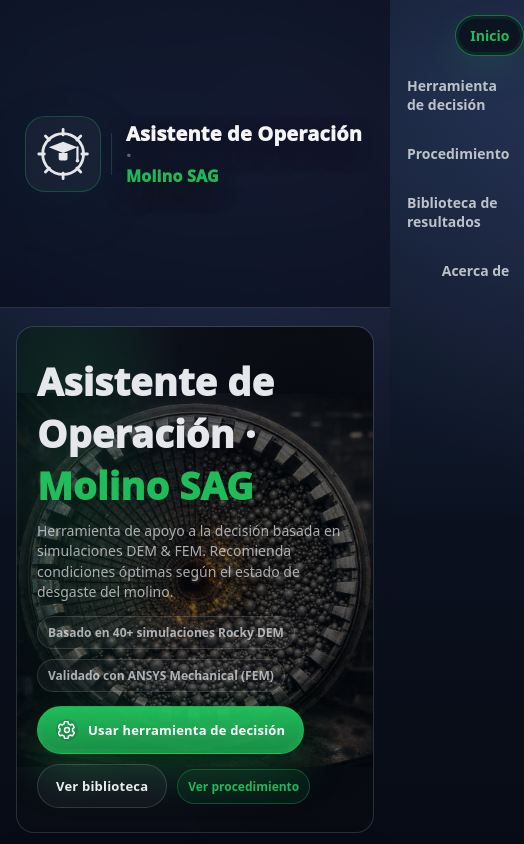
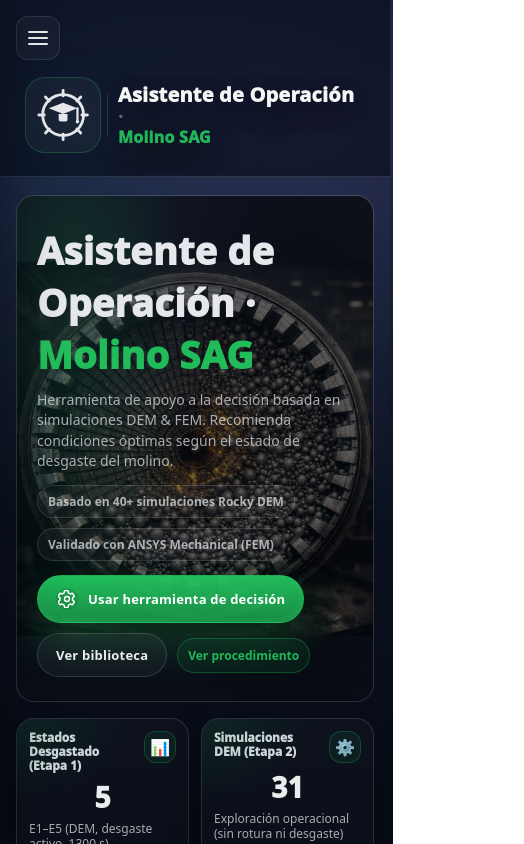
Before and after one commit to laura-villarroel/app-tesis-molino-sag, an Angular app: page / in a window 390 px wide. Shown: the top 844 px of the page, 524 px wide, since content can reach past the window. Built offline with nearby package versions, Linux system fonts and the light colour scheme.

Commit message:
version funcional v3

```diff
--- a/src/app/app.html
+++ b/src/app/app.html
@@ -1,6 +1,10 @@
 <header class="topbar">
   <div class="container topbar__inner">
+<input id="navToggle" class="navToggle" type="checkbox" />
 
+<label class="navBtn" for="navToggle" aria-label="Abrir menú">
+  <span></span><span></span><span></span>
+</label>
  <a class="brand" routerLink="/" aria-label="Ir a inicio">
   <img class="brand__logo" src="assets/branding/sag_icon_2.svg" alt="SAG" />
   <span class="brand__divider" aria-hidden="true"></span>
@@ -11,7 +15,7 @@
 </a>
 
 
-    <nav class="nav" aria-label="Navegación principal">
+   <nav class="nav navDrawer" aria-label="Navegación principal">
       <a
         *ngFor="let item of nav"
         class="nav__link"
@@ -22,6 +26,7 @@
         {{ item.label }}
       </a>
     </nav>
+    <label class="navOverlay" for="navToggle" aria-label="Cerrar menú"></label>
   </div>
 </header>
 
--- a/src/app/app.scss
+++ b/src/app/app.scss
@@ -175,3 +175,203 @@
   gap: 12px;
   font-size: 12px;
 }
+/* Layout base */
+.topbar .topbar__inner{
+  display:flex;
+  align-items:center;
+  gap: 14px;
+}
+
+/* Brand no debe empujar todo */
+.brand{
+  display:flex;
+  align-items:center;
+  gap: 10px;
+  min-width: 0;
+  flex: 0 0 auto;
+}
+
+/* Nav desktop */
+.nav{
+  margin-left: auto;
+  display:flex;
+  align-items:center;
+  gap: 10px;
+}
+
+/* Responsive: nav scrolleable */
+@media (max-width: 900px){
+  .topbar .topbar__inner{
+    flex-wrap: wrap;
+    gap: 10px;
+  }
+
+  /* el brand ocupa la primera línea */
+  .brand{
+    flex: 1 1 auto;
+  }
+
+
+  .nav{
+    order: 3;
+    width: 100%;
+    margin-left: 0;
+
+    overflow-x: auto;
+    -webkit-overflow-scrolling: touch;
+    scrollbar-width: none; /* Firefox */
+  }
+  .nav::-webkit-scrollbar{ display:none; }
+
+  .nav a{
+    white-space: nowrap;
+    flex: 0 0 auto;
+  }
+}
+/* --- Base layout (mantén tu estilo actual) --- */
+.topbar__inner{
+  display:flex;
+  align-items:center;
+  gap: 14px;
+  position: relative;
+}
+
+/* Checkbox oculto */
+.navToggle{
+  position: absolute;
+  opacity: 0;
+  pointer-events: none;
+}
+
+/* Botón hamburguesa (solo móvil) */
+.navBtn{
+  display: none;
+  width: 44px;
+  height: 44px;
+  border-radius: 12px;
+  border: 1px solid rgba(255,255,255,.10);
+  background: rgba(255,255,255,.04);
+  cursor: pointer;
+
+
+  display: none;
+  flex-direction: column;
+  align-items: center;
+  justify-content: center;
+  gap: 4px;
+}
+
+.navBtn span{
+  display: block;
+  width: 20px;
+  height: 2px;
+  border-radius: 999px;
+  background: rgba(255,255,255,.92);
+}
+/* Overlay */
+.navOverlay{
+  display:none;
+}
+
+/* --- Mobile: menú lateral izquierdo --- */
+@media (max-width: 900px){
+
+  .navBtn{ display:inline-flex; }
+
+  /* Drawer */
+  .navDrawer{
+    position: fixed;
+    top: 0;
+    left: 0;
+    height: 100dvh;
+    width: min(84vw, 320px);
+    z-index: 1200;
+
+    padding: 14px;
+    padding-top: 78px; /* espacio para no tapar el header */
+    display:flex;
+    flex-direction: column;
+    gap: 8px;
+
+    background: rgba(10,14,24,.95);
+    border-right: 1px solid rgba(255,255,255,.10);
+    box-shadow: 18px 0 50px rgba(0,0,0,.40);
+    backdrop-filter: blur(10px);
+
+    transform: translateX(-105%);
+    transition: transform .18s ease;
+  }
+
+  /* Estilo links en drawer */
+  .navDrawer .nav__link,
+  .navDrawer .nav_link{
+    border-radius: 12px;
+    padding: 12px 12px;
+    white-space: normal;
+  }
+
+  /* Overlay (clic fuera para cerrar) */
+  .navOverlay{
+    position: fixed;
+    inset: 0;
+    z-index: 1100;
+    background: rgba(0,0,0,.35);
+    opacity: 0;
+    pointer-events: none;
+    transition: opacity .18s ease;
+  }
+
+  /* Al marcar checkbox => abrir */
+  .navToggle:checked ~ .navDrawer{
+    transform: translateX(0);
+  }
+  .navToggle:checked ~ .navOverlay{
+    opacity: 1;
+    pointer-events: auto;
+    display:block;
+  }
+}
+@media (max-width: 900px){
+  .navBtn{ display: inline-flex; }
+}
+@media (max-width: 900px){
+    .navDrawer{
+    position: fixed;
+    top: 0;
+    left: 0;
+    height: 100dvh;
+    width: min(84vw, 320px);
+    z-index: 1200;
+
+    /* ✅ links arriba */
+    padding: 16px;
+    padding-top: 16px;
+
+    display: flex;
+    flex-direction: column;
+    align-items: stretch;
+    justify-content: flex-start; /* ✅ arriba */
+    gap: 8px;
+
+    background: rgba(10,14,24,.95);
+    border-right: 1px solid rgba(255,255,255,.10);
+    box-shadow: 18px 0 50px rgba(0,0,0,.40);
+    backdrop-filter: blur(10px);
+
+    transform: translateX(-105%);
+    transition: transform .18s ease;
+  }
+  .navToggle:checked ~ .navDrawer{ transform: translateX(0); }
+  .navToggle:checked ~ .navOverlay{ opacity: 1; pointer-events: auto; }
+}
+@media (max-width: 900px){
+  .topbar__inner{
+    display:flex;
+    align-items:center;
+    gap: 10px;
+  }
+
+  .navBtn{
+    margin-right: 6px;
+  }
+}
--- a/src/app/app.ts
+++ b/src/app/app.ts
@@ -20,4 +20,6 @@ export class AppComponent {
     { label: 'Biblioteca de resultados', path: '/biblioteca' },
     { label: 'Acerca de', path: '/acerca' },
   ];
+
+
 }
```
